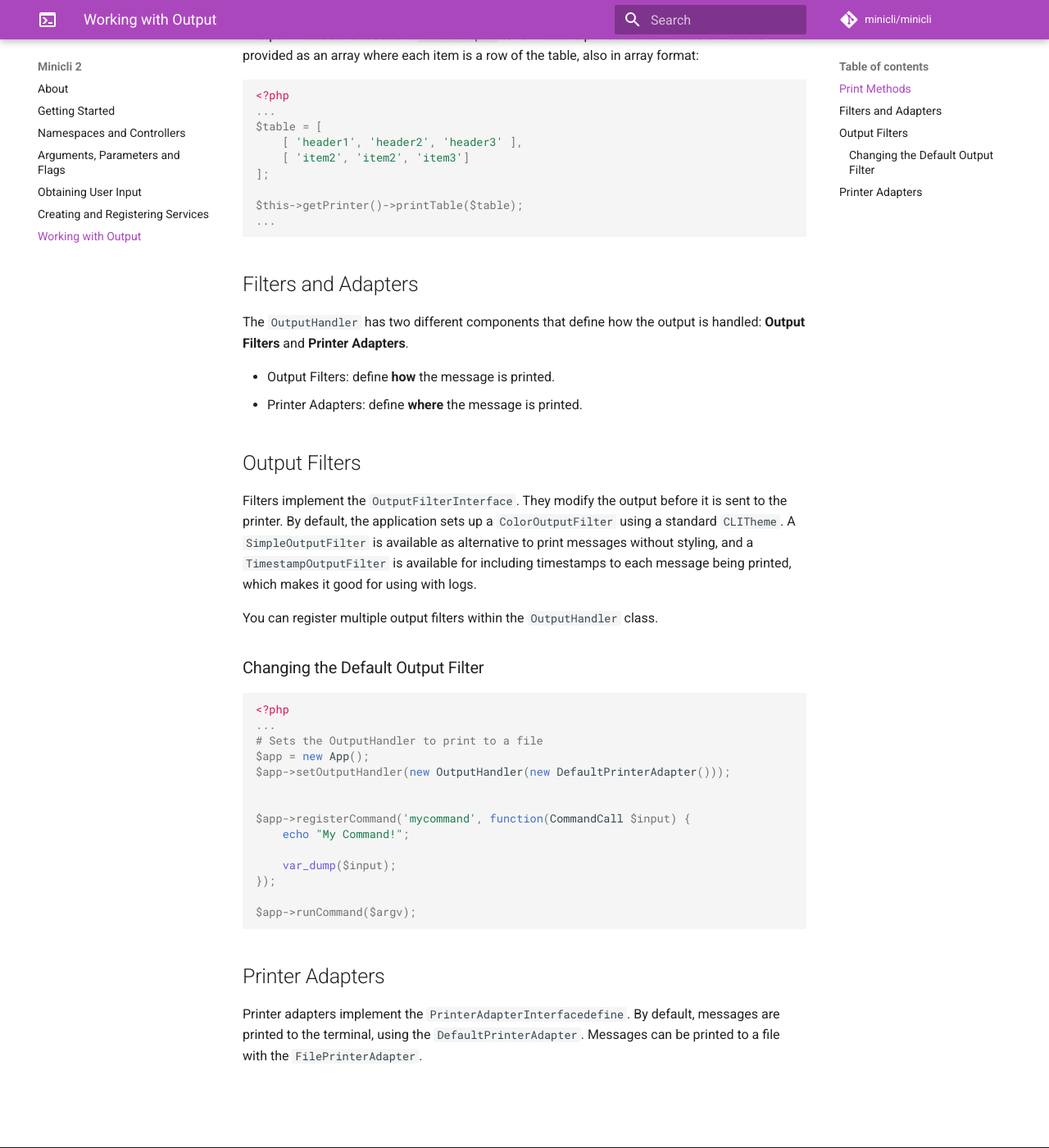
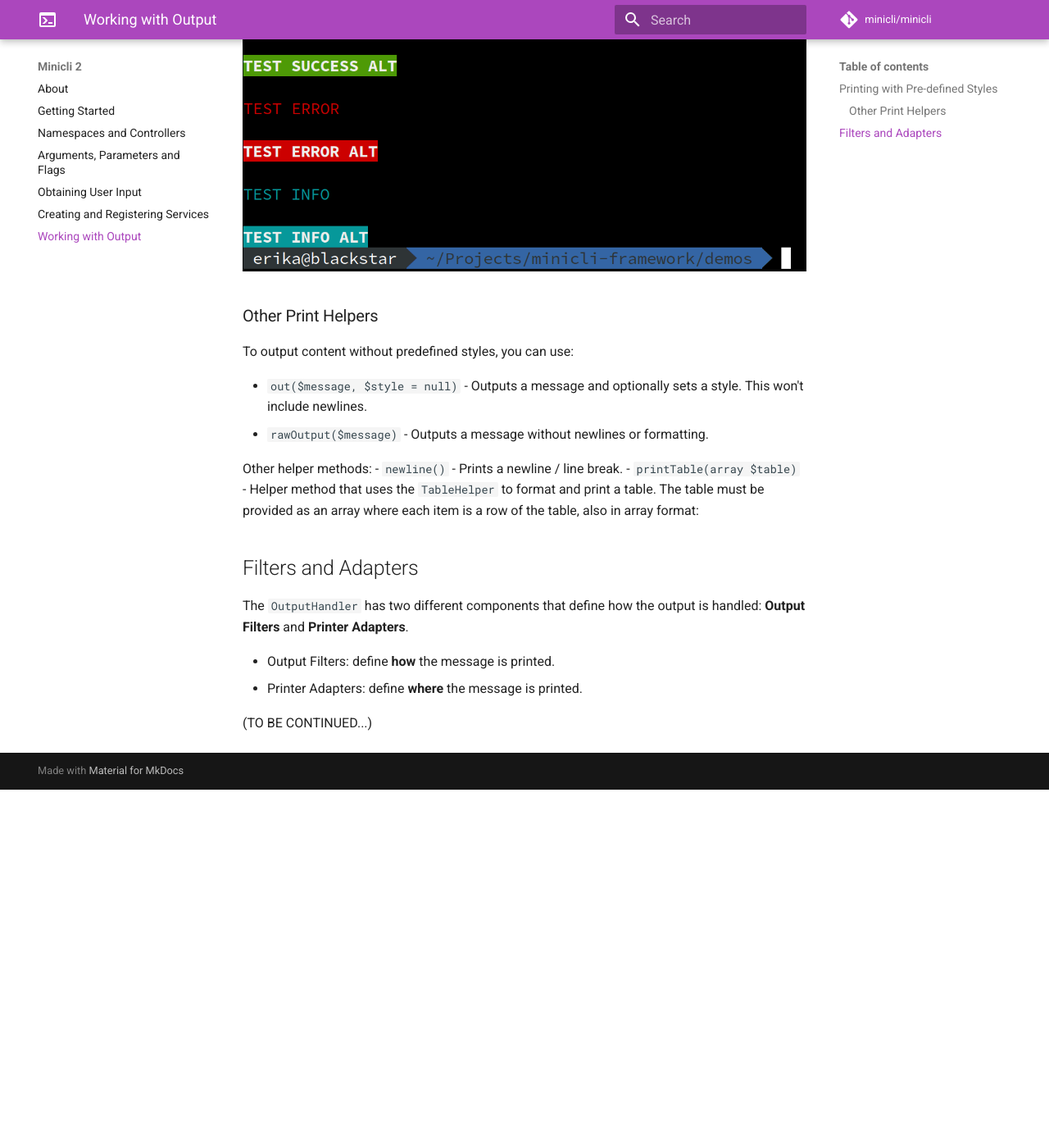
Before and after one commit to minicli/docs, an MkDocs documentation site: the page built from docs/06-output.md, in a window 1280 px wide and 1400 px high, scrolled down 1032 px. Shown: the whole window at 82% size. Built offline with MkDocs 1.6.1 and Material for MkDocs 9.7.7, drawn with Linux system fonts in a browser that asks for light colours; comment, search, counter and statistics services are not loaded; after the commit the page ends 1995 px from its top, so only the background shows below that; some of the changed text lies outside the part shown.

Commit message:
updated docs

````diff
--- a/docs/06-output.md
+++ b/docs/06-output.md
@@ -17,7 +17,7 @@
 
 This will print a "Hello World!" message wrapped in new lines, using default settings.
 
-## Print Methods
+## Printing with Pre-defined Styles
 
 The following shortcut methods are available via the `OutputHandler` class:
 
@@ -26,31 +26,25 @@
 - `error($message, $alt = false)` - Uses the `error` style. If `alt` is set to true, it will use the `error_alt` style.
 - `success($message, $alt = false)` - Uses the `success` style. If `alt` is set to true, it will use the `success_alt` style.
 
+Example of output produced by these methods:
+
+![Screenshot output test](images/output_styles.png)
+
+### Other Print Helpers
 
 To output content without predefined styles, you can use:
 
 - `out($message, $style = null)` - Outputs a message and optionally sets a style. This won't include newlines.
 - `rawOutput($message)` - Outputs a message without newlines or formatting.
 
+
 Other helper methods:
 - `newline()` - Prints a newline / line break.
 - `printTable(array $table)` - Helper method that uses the `TableHelper` to format and print a table. The table must be provided as an array where each item is a row of the table, also in array format:
 
-```php
-<?php
-...
-$table = [
-    [ 'header1', 'header2', 'header3' ],
-    [ 'item2', 'item2', 'item3']
-];
-
-$this->getPrinter()->printTable($table);
-...
-```
 
 
 ## Filters and Adapters
-
 
 
 The `OutputHandler` has two different components that define how the output is handled: **Output Filters** and **Printer Adapters**.
@@ -58,34 +52,5 @@
 - Output Filters: define **how** the message is printed.
 - Printer Adapters: define **where** the message is printed.
 
-## Output Filters
 
-Filters implement the `OutputFilterInterface`. They modify the output before it is sent to the printer. By default, the application sets up a `ColorOutputFilter` using a standard `CLITheme`. A `SimpleOutputFilter` is available as alternative to print messages without styling, and a `TimestampOutputFilter` is available for including timestamps to each message being printed, which makes it good for using with logs.
-
-You can register multiple output filters within the `OutputHandler` class.
-
-### Changing the Default Output Filter
-
-```php
-<?php
-...
-# Sets the OutputHandler to print to a file
-$app = new App();
-$app->setOutputHandler(new OutputHandler(new DefaultPrinterAdapter()));
-
-
-$app->registerCommand('mycommand', function(CommandCall $input) {
-    echo "My Command!";
-
-    var_dump($input);
-});
-
-$app->runCommand($argv);
-```
-
-## Printer Adapters
-
-Printer adapters implement the `PrinterAdapterInterfacedefine`. By default, messages are printed to the terminal, using the `DefaultPrinterAdapter`. Messages can be printed to a file with the `FilePrinterAdapter`.
-
-
-##
+(TO BE CONTINUED...)
````
Also changed, not shown: docs/04-user-input.md (+2 -0 lines), docs/05-services.md (+2 -0 lines), docs/index.md (+4 -1 lines), docs/images/dolphin_screenshot.png (added), docs/images/minicli-logo.png (added), docs/images/minicli.svg (added), docs/images/output_styles.png (added).
